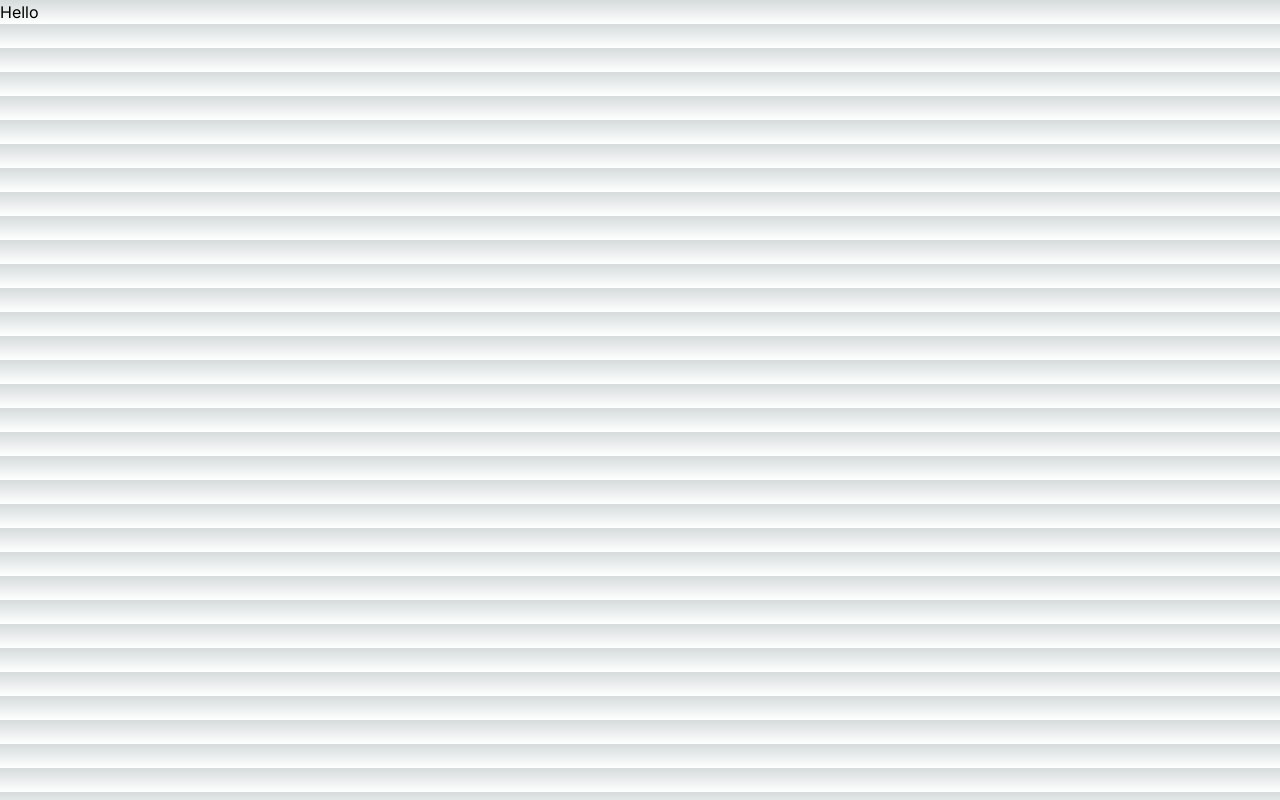
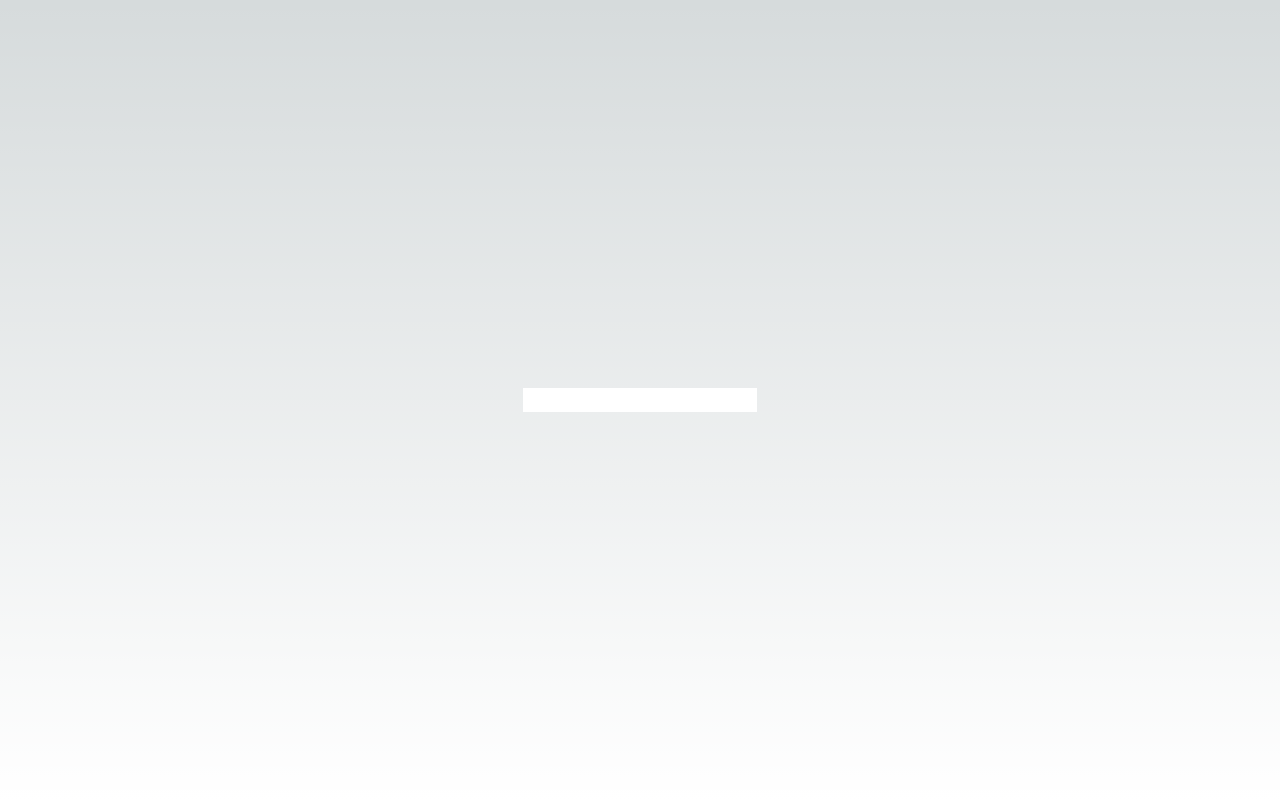
Before and after one commit to Luceium/hungry-rag, a Next.js app: page / in a window 1280 px wide. Built offline with nearby package versions, Linux system fonts and the light colour scheme.

Commit message:
started main page

```diff
--- a/app/page.tsx
+++ b/app/page.tsx
@@ -1,9 +1,14 @@
 import Image from "next/image";
 
-export default function Home() {
+export default function Chat() {
   return (
-    <div>
-      <h1>Hello</h1>
+    <div className="flex w-full min-h-screen items-center justify-center flex-col">
+      <div>
+
+      </div>
+      <input>
+      </input>
+
     </div>
   );
 }
```
Also changed, not shown: package.json (+6 -5 lines), 1 other file (tests, documents, lock files or other folders).
